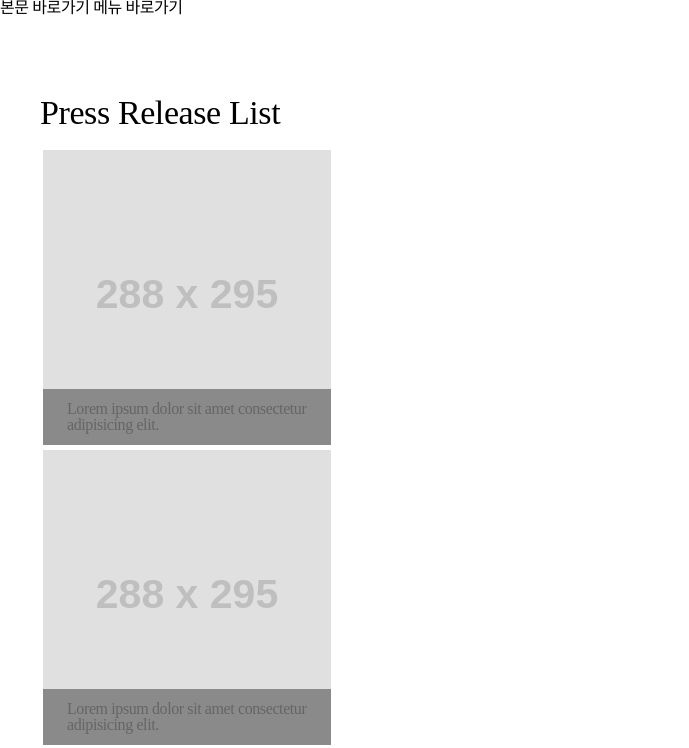
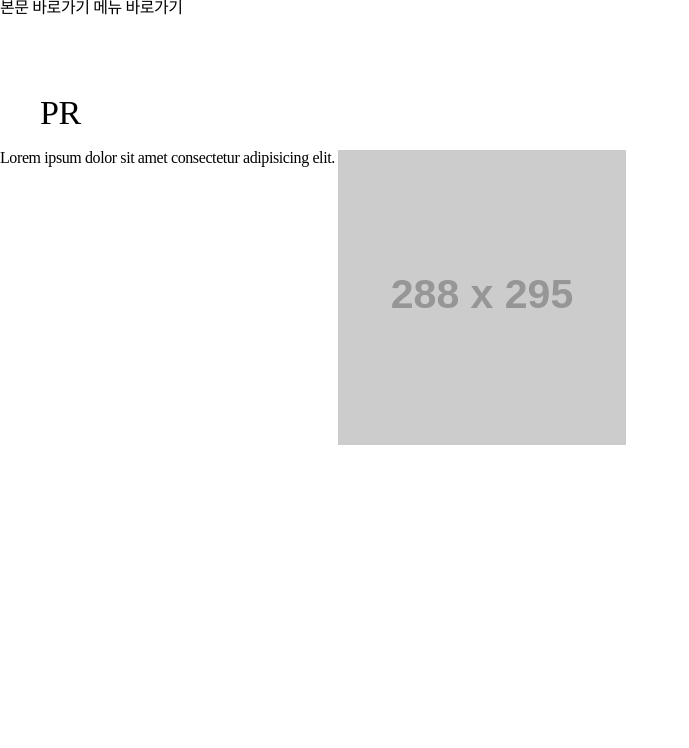
Before and after one commit to bywoch/press_release_list, a plain HTML site: page index.html in a window 1280 px wide. Shown: the top 748 px of the page, without its empty margins (0-689 px from the left). Drawn offline with Linux system fonts and the light colour scheme; placeholder pictures from the web are drawn by us.

Commit message:
update PRL

```diff
--- a/index.html
+++ b/index.html
@@ -28,11 +28,10 @@
             </nav>
         </div>
         <div id="container" role="main">
-            <section class="main-pr">
+            <!-- <section class="main-pr">
                 <h3>Press Release List</h3>
                 <div class="pr-slide-wrap">
                     <div class="pr-slide">
-                        <!-- 게시판 8개 불러오기  -->
                         <div class="item">
                             <a href="#">
                                 <span class="txt">Lorem ipsum dolor sit amet consectetur adipisicing elit.</span>
@@ -100,6 +99,19 @@
                         </div>
                     </div>
                 </div>
+            </section> -->
+            <section class="main-pr">
+                <h3>PR</h3>
+                <!-- 게시판 8개 불러오기  -->
+                <a href="#">
+                    <span class="txt">Lorem ipsum dolor sit amet consectetur adipisicing elit.</span>
+                    <span class="img">
+                        <img src="https://via.placeholder.com/288x295?text=Image" alt="via.placeholder.com/288x295">
+                    </span>
+                </a>
+                <div class="pr-slide-wrap">
+                    <div class="pr-slide"></div>
+                </div>
             </section>
         </div>
         <footer id="footer">
```
